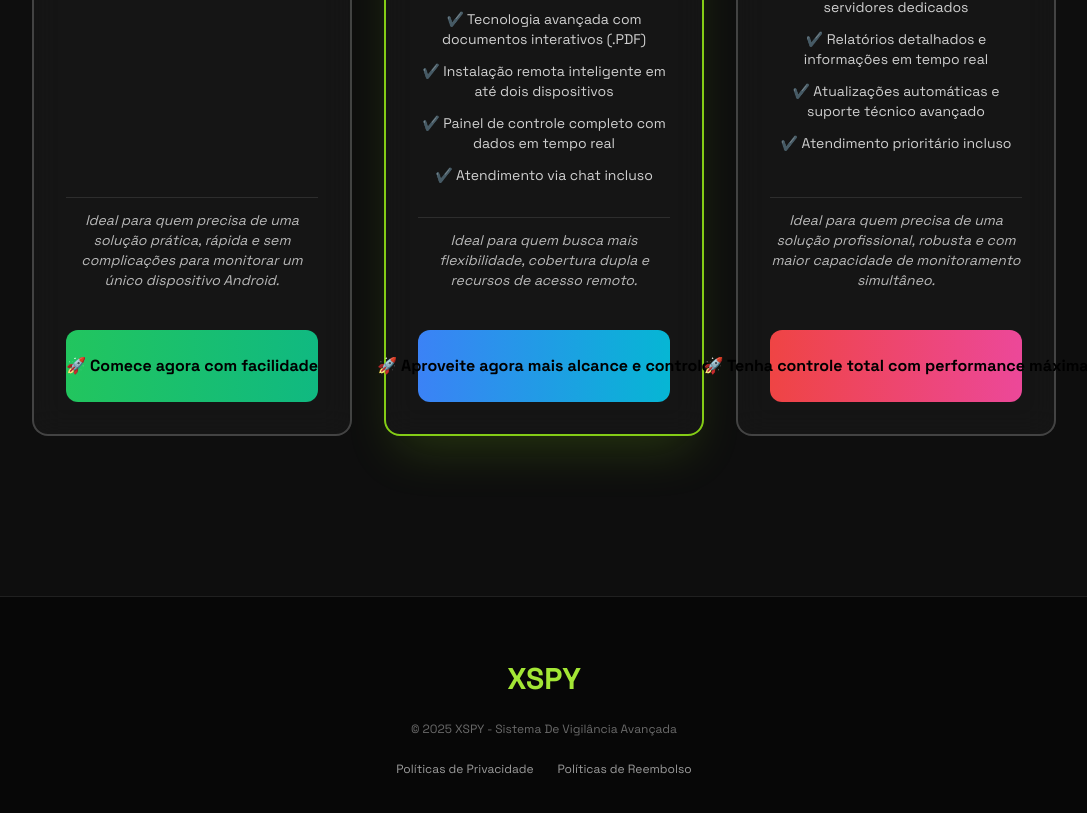
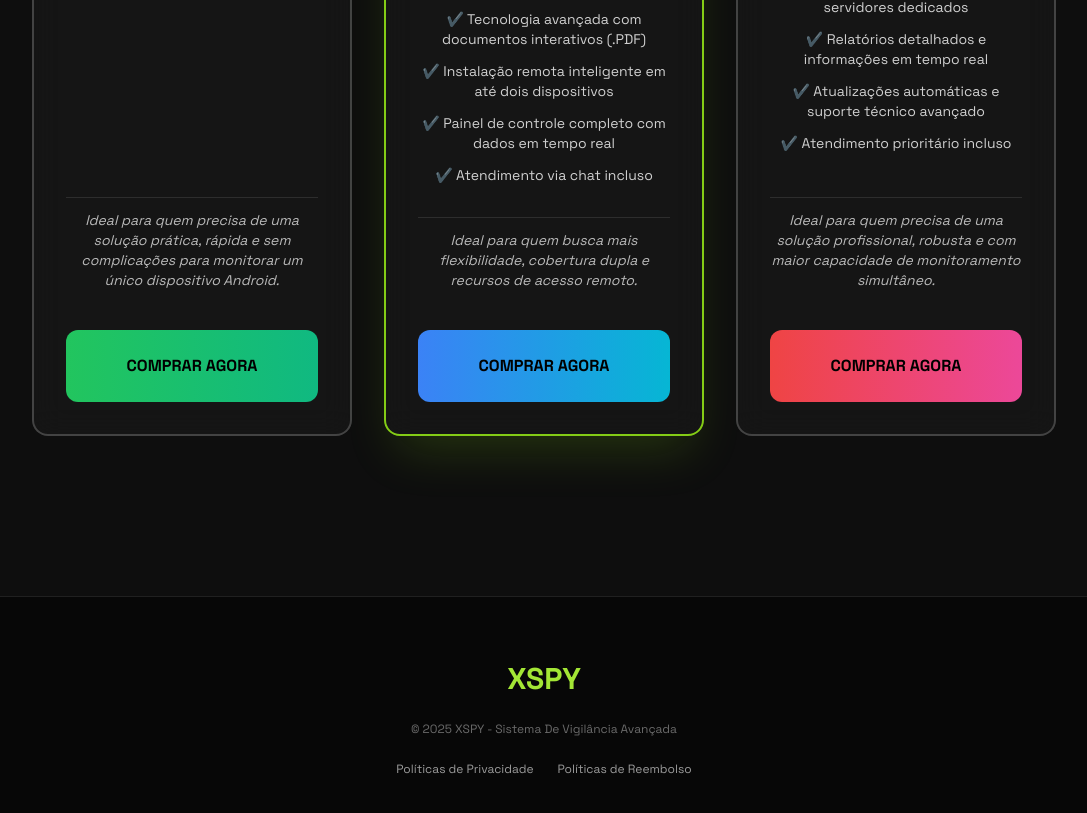
Before and after one commit to saaati/xspy-digital-domination, a React (Vite) app: page / in a window 1280 px wide. Shown: the part 3016-3829 px from the top of the page, without its empty margins (96-1183 px from the left). Built offline with nearby package versions, Linux system fonts and the light colour scheme.

Commit message:
Fix footer and button readability
Adjusted footer spacing to account for a fixed button at the bottom, ensuring readability. Changed plan button text to "COMPRAR AGORA" for all three plans to improve clarity.

```diff
--- a/src/components/AggressivePlans.tsx
+++ b/src/components/AggressivePlans.tsx
@@ -18,7 +18,7 @@ export const AggressivePlans = () => {
         "✔️ Tecnologia de segurança sem arquivos externos"
       ],
       description: "Ideal para quem precisa de uma solução prática, rápida e sem complicações para monitorar um único dispositivo Android.",
-      buttonText: "🚀 Comece agora com facilidade",
+      buttonText: "COMPRAR AGORA",
       link: "https://www.asaas.com/c/fhfuz84psxlqcj66"
     },
     {
@@ -38,7 +38,7 @@ export const AggressivePlans = () => {
         "✔️ Atendimento via chat incluso"
       ],
       description: "Ideal para quem busca mais flexibilidade, cobertura dupla e recursos de acesso remoto.",
-      buttonText: "🚀 Aproveite agora mais alcance e controle",
+      buttonText: "COMPRAR AGORA",
       link: "https://www.asaas.com/c/jwplviezr8preie4",
       popular: true
     },
@@ -59,7 +59,7 @@ export const AggressivePlans = () => {
         "✔️ Atendimento prioritário incluso"
       ],
       description: "Ideal para quem precisa de uma solução profissional, robusta e com maior capacidade de monitoramento simultâneo.",
-      buttonText: "🚀 Tenha controle total com performance máxima",
+      buttonText: "COMPRAR AGORA",
       link: "https://www.asaas.com/c/s7do2fes7qqj41fn",
       vip: true
     }
--- a/src/components/DiscreteFooter.tsx
+++ b/src/components/DiscreteFooter.tsx
@@ -1,6 +1,6 @@
 export const DiscreteFooter = () => {
   return (
-    <footer className="py-16 bg-black/50 border-t border-white/10 mt-20">
+    <footer className="py-16 bg-black/50 border-t border-white/10 mt-20 mb-24">
       <div className="max-w-4xl mx-auto px-4 text-center space-y-6">
         <div className="text-3xl font-black text-lime-400">XSPY</div>
 
```
